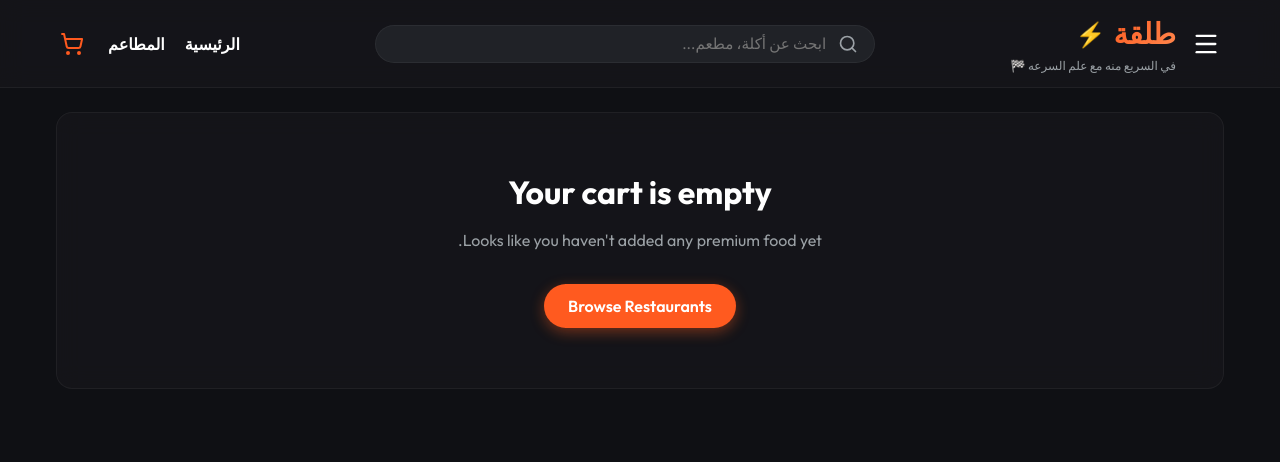
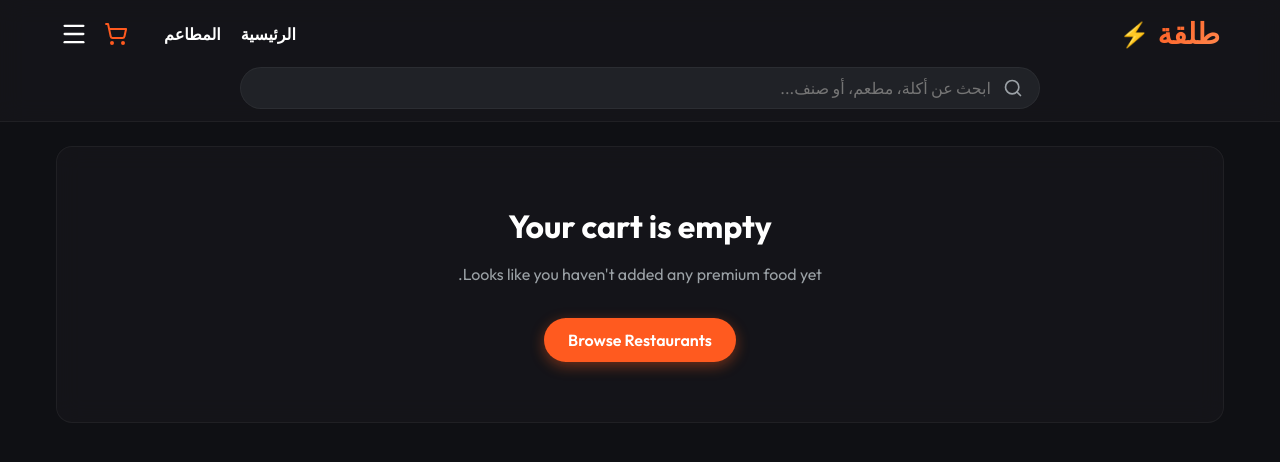
Before and after one commit to anadarsh572/frontend-delivery, a React (Vite) app: page /cart in a window 1280 px wide. Shown: the top 462 px of the page. Built offline with nearby package versions, Linux system fonts and the light colour scheme.

Commit message:
update homepage

```diff
--- a/src/App.jsx
+++ b/src/App.jsx
@@ -107,7 +107,7 @@ const LandingPage = () => {
           طلقة ⚡
         </h1>
         <p className="hero-subtitle" style={{ marginBottom: '32px', fontSize: 'clamp(1.1rem, 4vw, 1.4rem)', color: 'var(--text-secondary)' }}>
-          في السريع منه مع اضافه علم السرعه 🏁
+          في السريع منه ⚡
         </p>
 
         {!localStorage.getItem('token') && (
--- a/src/components/layouts/CustomerLayout.jsx
+++ b/src/components/layouts/CustomerLayout.jsx
@@ -23,37 +23,52 @@ const CustomerLayout = ({ children, fullWidth = false }) => {
     <div className="customer-app" dir="rtl">
       {/* Navbar */}
       <nav className="glass-panel" style={{ position: 'sticky', top: 0, zIndex: 100, borderRadius: 0, borderTop: 'none', borderLeft: 'none', borderRight: 'none', padding: '12px 0' }}>
-        <div className="container" style={{ display: 'flex', justifyContent: 'space-between', alignItems: 'center', gap: '20px' }}>
+        <div className="container" style={{ display: 'flex', flexDirection: 'column', gap: '12px' }}>
 
-          {/* Logo & Slogan */}
-          <div style={{ display: 'flex', alignItems: 'center', gap: '16px' }}>
-            <button
-              onClick={() => setIsDrawerOpen(true)}
-              style={{ background: 'transparent', border: 'none', color: 'var(--text-primary)', cursor: 'pointer', display: 'flex', alignItems: 'center' }}
-            >
-              <Menu size={28} />
-            </button>
-            <div style={{ display: 'flex', flexDirection: 'column', gap: '2px' }}>
-              <Link to={user ? "/customer" : "/"} style={{ display: 'flex', alignItems: 'center', gap: '8px', fontSize: '1.8rem', fontWeight: '800' }}>
-                <span className="gradient-text">طلقة</span>
-                <span style={{ fontSize: '1.5rem' }}>⚡</span>
+          {/* Top Row: Logo & Hamburger & Icons */}
+          <div style={{ display: 'flex', justifyContent: 'space-between', alignItems: 'center', width: '100%' }}>
+
+            {/* Logo (Right side in RTL) */}
+            <Link to={user ? "/customer" : "/"} style={{ display: 'flex', alignItems: 'center', gap: '8px', fontSize: '1.8rem', fontWeight: '800' }}>
+              <span className="gradient-text">طلقة</span>
+              <span style={{ fontSize: '1.5rem' }}>⚡</span>
+            </Link>
+
+            {/* Icons & Menu (Left side in RTL) */}
+            <div style={{ display: 'flex', alignItems: 'center', gap: '16px' }}>
+              <div className="hide-mobile" style={{ display: 'flex', gap: '20px', fontWeight: 'bold', marginLeft: '20px' }}>
+                <Link to="/" style={{ color: 'var(--text-primary)' }}>الرئيسية</Link>
+                <Link to="/customer" style={{ color: 'var(--text-primary)' }}>المطاعم</Link>
+              </div>
+
+              <Link to="/cart" className="card-hover" style={{ display: 'flex', alignItems: 'center', gap: '8px', position: 'relative' }}>
+                <ShoppingCart size={24} color="var(--accent-primary)" />
+                {itemCount > 0 && (
+                  <span style={{ position: 'absolute', top: '-8px', right: '-8px', background: 'var(--danger)', color: 'white', borderRadius: '50%', width: '18px', height: '18px', display: 'flex', alignItems: 'center', justifyContent: 'center', fontSize: '0.7rem', fontWeight: 'bold' }}>
+                    {itemCount}
+                  </span>
+                )}
               </Link>
-              <span style={{ fontSize: '0.75rem', color: 'var(--text-secondary)', fontWeight: '500', whiteSpace: 'nowrap' }}>
-                في السريع منه مع علم السرعه 🏁
-              </span>
+
+              <button
+                onClick={() => setIsDrawerOpen(true)}
+                style={{ background: 'transparent', border: 'none', color: 'var(--text-primary)', cursor: 'pointer', display: 'flex', alignItems: 'center' }}
+              >
+                <Menu size={28} />
+              </button>
             </div>
           </div>
 
-          {/* Search Bar - Integrated in Navbar */}
-          <div style={{ flex: 1, maxWidth: '500px', display: 'flex', alignItems: 'center' }}>
-            <div className="glass-panel" style={{ width: '100%', display: 'flex', alignItems: 'center', padding: '8px 16px', borderRadius: 'var(--radius-full)', background: 'var(--bg-tertiary)' }}>
+          {/* Bottom Row: Search Bar (Full width on mobile) */}
+          <div style={{ width: '100%', maxWidth: '800px', margin: '0 auto' }}>
+            <div className="glass-panel" style={{ width: '100%', display: 'flex', alignItems: 'center', padding: '10px 16px', borderRadius: 'var(--radius-full)', background: 'var(--bg-tertiary)' }}>
               <Search size={20} color="var(--text-secondary)" style={{ marginLeft: '12px' }} />
               <input
                 type="text"
-                placeholder="ابحث عن أكلة، مطعم..."
+                placeholder="ابحث عن أكلة، مطعم، أو صنف..."
                 value={query}
                 onChange={(e) => setQuery(e.target.value)}
-                style={{ flex: 1, background: 'transparent', border: 'none', color: 'var(--text-primary)', fontSize: '0.95rem', outline: 'none' }}
+                style={{ flex: 1, background: 'transparent', border: 'none', color: 'var(--text-primary)', fontSize: '1rem', outline: 'none' }}
                 dir="rtl"
               />
               {query && (
@@ -64,22 +79,6 @@ const CustomerLayout = ({ children, fullWidth = false }) => {
             </div>
           </div>
 
-          {/* Desktop Nav Links & Icons */}
-          <div style={{ display: 'flex', alignItems: 'center', gap: '24px' }}>
-            <div className="hide-mobile" style={{ display: 'flex', gap: '20px', fontWeight: 'bold' }}>
-              <Link to="/" style={{ color: 'var(--text-primary)' }}>الرئيسية</Link>
-              <Link to="/customer" style={{ color: 'var(--text-primary)' }}>المطاعم</Link>
-            </div>
-
-            <Link to="/cart" className="card-hover" style={{ display: 'flex', alignItems: 'center', gap: '8px', position: 'relative' }}>
-              <ShoppingCart size={24} color="var(--accent-primary)" />
-              {itemCount > 0 && (
-                <span style={{ position: 'absolute', top: '-8px', right: '-8px', background: 'var(--danger)', color: 'white', borderRadius: '50%', width: '18px', height: '18px', display: 'flex', alignItems: 'center', justifyContent: 'center', fontSize: '0.7rem', fontWeight: 'bold' }}>
-                  {itemCount}
-                </span>
-              )}
-            </Link>
-          </div>
         </div>
       </nav>
 
--- a/src/pages/customer/CustomerHome.jsx
+++ b/src/pages/customer/CustomerHome.jsx
@@ -27,14 +27,14 @@ const CustomerHome = () => {
   return (
     <div className="animate-fade-up">
 
-      <h2 style={{ marginBottom: '24px', fontSize: '2rem' }}>Featured Restaurants</h2>
+      <h2 style={{ marginTop: '40px', marginBottom: '32px', fontSize: '2rem', textAlign: 'center' }}>المطاعم المميزة</h2>
 
       {loading ? (
         <div style={{ display: 'flex', justifyContent: 'center', padding: '100px 0', color: 'var(--text-secondary)' }}>
-          Loading premium stores...
+          جاري تحميل أرقى المتاجر...
         </div>
       ) : (
-        <div style={{ display: 'grid', gridTemplateColumns: 'repeat(auto-fill, minmax(min(100%, 320px), 1fr))', gap: '24px' }}>
+        <div style={{ display: 'grid', gridTemplateColumns: 'repeat(auto-fill, minmax(min(100%, 320px), 1fr))', gap: '32px', marginBottom: '60px' }}>
           {filteredStores.map(store => (
             <Link
               key={store.id}
```
Also changed, not shown: src/components/products/CategoryProductCard.jsx (+29 -29 lines).
